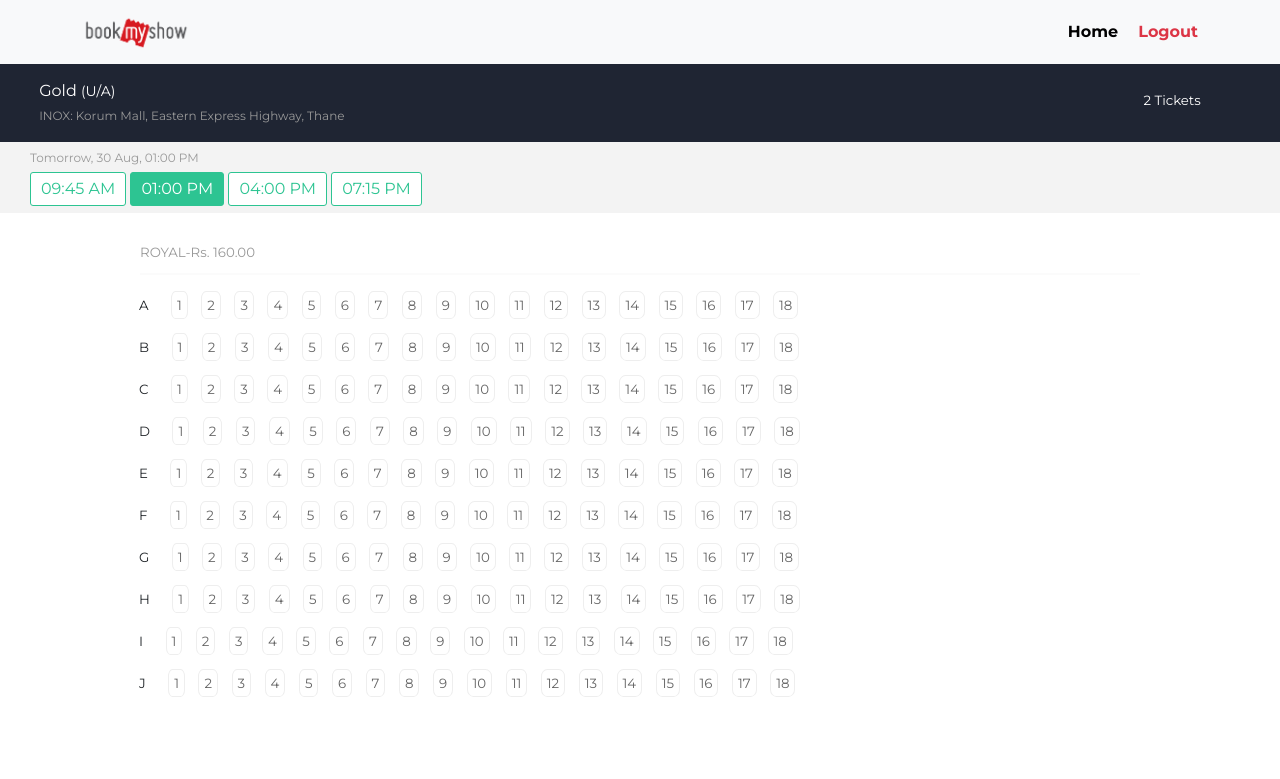
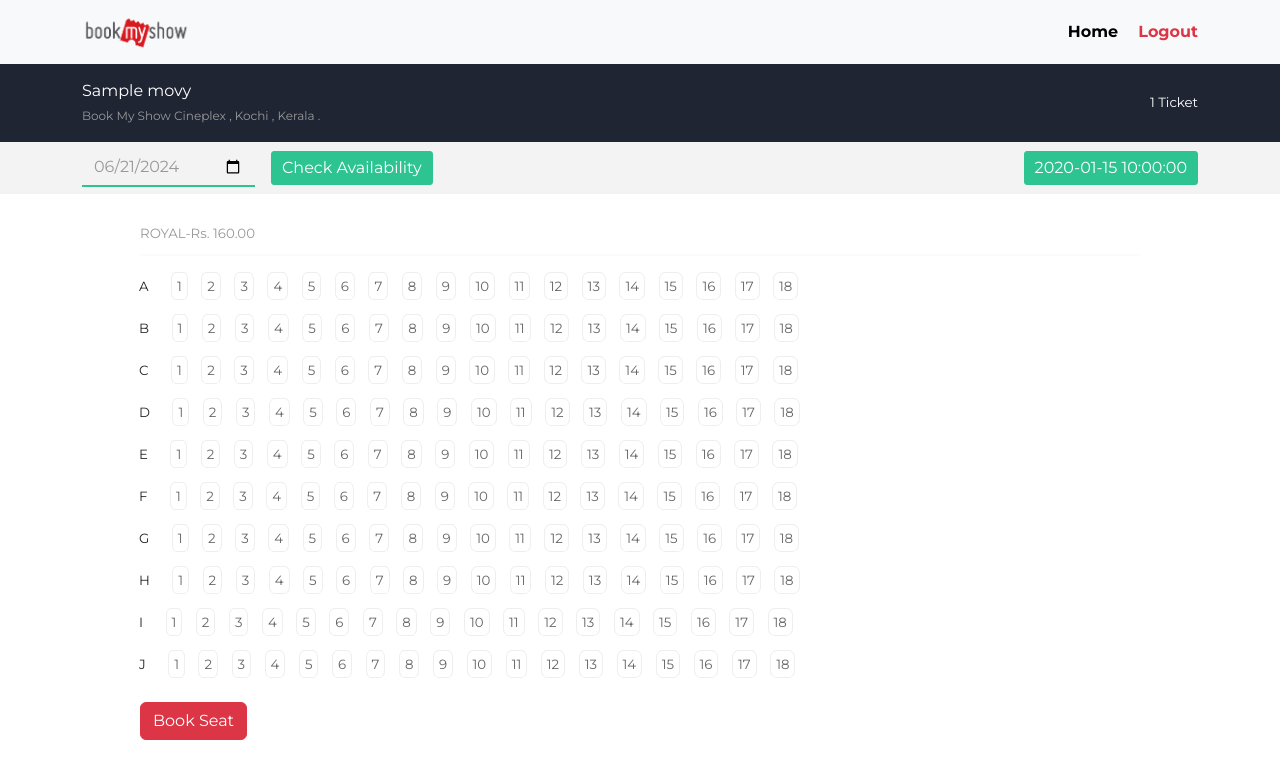
Before and after one commit to Kannan-01/bookmyshow, a Flask app: page /reservation/1 in a window 1280 px wide. Shown: the top 779 px of the page. Run offline with Flask 3, Linux system fonts and the light colour scheme; tables that the repository leaves empty or names only in its code hold one stand-in row (values such as "Sample post").

Commit message:
second commit

```diff
--- a/app.py
+++ b/app.py
@@ -1,14 +1,20 @@
 import mysql.connector
 from mysql.connector import Error
-from flask import Flask, request, jsonify, render_template ,redirect ,url_for
+from flask import Flask, request, jsonify, render_template, redirect, url_for
+from werkzeug.utils import secure_filename
+import os
 from random import randint
+from datetime import date, datetime, timedelta
 
 app = Flask(__name__)
-app.debug=True
+app.debug = True
+app.config['UPLOAD_FOLDER'] = 'uploads/'
+
 
 @app.route('/')
 def index():
     return render_template('index.html')
+
 
 @app.route('/', methods=['POST'])
 def login():
@@ -18,13 +24,15 @@
     if username == 'admin' and password == 'admin':
         return redirect(url_for('admin'))
     elif username == 'user' and password == 'user':
-         return redirect(url_for('user'))
+        return redirect(url_for('user'))
     else:
         return render_template('index.html', login_failed=True)
+
 
 @app.route('/bookings')
 def bookings():
     return render_template('bookings.html')
+
 
 @app.route('/admin')
 def admin():
@@ -48,7 +56,7 @@
     return render_template('admin.html', movies=movies)
 
 
-@app.route('/user',methods=['GET', 'POST'])
+@app.route('/user', methods=['GET', 'POST'])
 def user():
     if request.method == 'POST':
         movieid = request.form.get('movieid')
@@ -73,26 +81,75 @@
     movies = runQuery(query)
     return render_template('user.html', movies=movies)
 
-@app.route('/reservation/<movieId>')
+
+@app.route('/select-seat', methods=['POST'])
+def select_seat():
+    row_label = request.form.get('row_label')
+    row_id = request.form.get('row_id')
+    seat_number = request.form.get('seat_number')
+    print(row_label, row_id, seat_number)
+    # Process the seat selection as needed
+
+    return jsonify(status='success', message='Seat selected successfully')
+
+
+@app.route('/reservation/<movieId>', methods=['GET', 'POST'])
 def reservation(movieId):
+    if request.method == 'POST':
+        # Handle seat reservation
+        seat_row = request.form.get('seat_row')
+        seat_number = request.form.get('seat_number')
+        reservation_date = request.form.get('reservation_date')
+        query = "INSERT INTO reservations (movie_id, seat_row, seat_number, reservation_date) VALUES (%s, %s, %s, %s)"
+        params = (movieId, seat_row, seat_number, reservation_date)
+        runQuery(query, params)
+
+    # Fetch movie and schedule details
+    query = """
+        SELECT movies.*, schedules.time
+        FROM movies
+        JOIN schedules ON movies.movie_id = schedules.movie_id
+        WHERE movies.movie_id = %s;
+    """
+    params = (movieId,)
+    details = runQuery(query, params)
+    gettime = details[0][7] if len(details[0]) > 7 else ""
+
+    # Fetch booked seats for a specific date
+    reservation_date = request.args.get(
+        'reservation_date', date.today().strftime('%Y-%m-%d'))
+    query = "SELECT seat_row, seat_number FROM reservations WHERE movie_id = %s AND reservation_date = %s"
+    booked_seats = runQuery(query, (movieId, reservation_date))
+
+    # Create a set of booked seats
+    booked_seat_set = set()
+    for seat in booked_seats:
+        # Assuming seat[0] is seat_row and seat[1] is seat_number
+        booked_seat_set.add((seat[0], seat[1]))
+
     seatrow = 10  # Number of rows (example value)
     seatcol = 18  # Number of columns (example value)
     rows = []
-
     for i in range(seatrow):
         row_data = {
             'row_id': f'row-{i}',
-            'row_label': chr(65 + i),  # Generating row labels like A, B, C, ...
+            # Generating row labels like A, B, C, ...
+            'row_label': chr(65 + i),
             'seats': []
         }
         for j in range(seatcol):
-            row_data['seats'].append(j + 1)
+            seat = {
+                'number': j + 1,
+                'booked': (chr(65 + i), j + 1) in booked_seat_set
+            }
+            row_data['seats'].append(seat)
         rows.append(row_data)
-    # Process reservation logic if needed
-    print(movieId)
-    return render_template('reservation.html',rows=rows)
+
+    return render_template('reservation.html', rows=rows, details=details, time=gettime, reservation_date=reservation_date)
 
 # Function to check if movie already exists
+
+
 def movie_exists(movie_name):
     query = "SELECT * FROM movies WHERE movie_name = %s"
     params = (movie_name,)
@@ -100,6 +157,12 @@
     return len(result) > 0
 
 # for adding a movie
+
+
+def allowed_file(filename):
+    return '.' in filename and filename.rsplit('.', 1)[1].lower() in {'png', 'jpg', 'jpeg', 'gif'}
+
+
 @app.route('/add', methods=['GET', 'POST'])
 def add():
     if request.method == 'POST':
@@ -110,17 +173,38 @@
         genre = request.form.get('genre')
         movie_id = randint(0, 2147483646)
 
+        # Handle file upload
+        if 'poster' not in request.files:
+            return jsonify({'error': 'No file part'}), 400
+        file = request.files['poster']
+        if file.filename == '':
+            return jsonify({'error': 'No selected file'}), 400
+        if file and allowed_file(file.filename):
+            filename = secure_filename(file.filename)
+            file.save(os.path.join(app.config['UPLOAD_FOLDER'], filename))
+            poster_path = os.path.join(app.config['UPLOAD_FOLDER'], filename)
+        else:
+            return jsonify({'error': 'Invalid file type'}), 400
+
         if movie_exists(movie_name):
             return jsonify({'error': 'Movie already exists in the database.'}), 400
 
-        query = "INSERT INTO movies (movie_id, movie_name, length, language, format, genre) VALUES (%s, %s, %s, %s, %s, %s)"
-        params = (movie_id, movie_name, length, language, format, genre)
+        query = "INSERT INTO movies (movie_id, movie_name, length, language, format, genre, poster_path) VALUES (%s, %s, %s, %s, %s, %s, %s)"
+        params = (movie_id, movie_name, length,
+                  language, format, genre, poster_path)
         runQuery(query, params)
-        return jsonify({'message': 'Movie added successfully!'})
+
+        query = "SELECT * FROM movies WHERE movie_id = %s"
+        params = (movie_id,)
+        uploadData = runQuery(query, params)
+        print(uploadData)
+        return render_template('addmovie.html', uploadData=uploadData)
 
     return render_template('addmovie.html')
 
 # Function to check if movie already exists
+
+
 def schedule_exists(movie_id):
     query = "SELECT * FROM schedules WHERE movie_id = %s"
     params = (movie_id,)
@@ -128,6 +212,8 @@
     return len(result) > 0
 
 # schedule time for a movie
+
+
 @app.route('/schedule', methods=['GET', 'POST'])
 def schedule():
     if request.method == 'POST':
@@ -144,7 +230,7 @@
 
     query = "SELECT * FROM movies"
     movies = runQuery(query)
-    return render_template('schedule.html',movies=movies)
+    return render_template('schedule.html', movies=movies)
 
 
 # sql connections
@@ -183,5 +269,6 @@
     print("Couldn't connect to MySQL Database")
     return None
 
+
 if __name__ == "__main__":
     app.run(host='0.0.0.0')
--- a/static/style.css
+++ b/static/style.css
@@ -125,20 +125,8 @@
   padding: 15px;
   color: #fff;
 }
-nav .nav-item-container {
-  display: inline-block;
-  margin-right: 20px;
-  vertical-align: middle;
-  /* float:left; */
-}
-.left-nav-item {
-  display: inline-block;
-  position: relative;
-  vertical-align: middle !important;
-}
-.right-nav-item {
-  float: right !important;
-  margin-top: 9px;
+.pointer{
+  cursor: pointer;
 }
 .mallname {
   font-size: 9pt;
@@ -149,20 +137,6 @@
 }
 .small-text {
   font-size: 10pt;
-}
-.xsmall-text {
-  font-size: 9pt;
-}
-.pointer {
-  cursor: pointer;
-}
-.showmobile {
-  display: none !important;
-}
-.back-logo {
-  font-size: 20pt;
-  color: #fff;
-  text-align: center;
 }
 /* Navbar style end*/
 header {
--- a/templates/reservation.html
+++ b/templates/reservation.html
@@ -18,9 +18,64 @@
       href="https://fonts.googleapis.com/css2?family=Montserrat:ital,wght@0,100..900;1,100..900&display=swap"
       rel="stylesheet"
     />
+    <!-- jquery for AJAX -->
+    <script src="https://code.jquery.com/jquery-3.6.0.min.js"></script>
+
     <link rel="stylesheet" href="../static/style.css" />
+    <style>
+      .form-control,
+      .form-select:focus {
+        box-shadow: none;
+        border-bottom: 2px solid #2dc492 !important;
+        background-color: #f3f3f3;
+        border-radius: 0%;
+        border: none;
+      }
+      .form-control,
+      .form-select::placeholder {
+        color: #999;
+        background-color: #f3f3f3;
+      }
+      .booked {
+        background-color: gray;
+      }
+      .selected {
+        background-color: yellow;
+      }
+    </style>
   </head>
   <body>
+    <script>
+      function selectSeat(rowLabel, rowId, seatNumber, element) {
+        // Remove the highlight from all seats
+        var seats = document.querySelectorAll(".seat");
+        seats.forEach(function (seat) {
+          seat.classList.remove("highlighted");
+        });
+
+        // Add the highlight to the clicked seat
+        element.classList.add("highlighted");
+
+        // AJAX request to handle the seat selection
+        $.ajax({
+          type: "POST",
+          url: "/select-seat", // Your server endpoint to handle the request
+          data: {
+            row_label: rowLabel,
+            row_id: rowId,
+            seat_number: seatNumber,
+          },
+          success: function (response) {
+            alert(
+              "You have selected seat: Row " + rowLabel + ", Seat " + seatNumber
+            );
+          },
+          error: function (error) {
+            alert("An error occurred: " + error.statusText);
+          },
+        });
+      }
+    </script>
     <!-- navbar -->
     <nav class="navbar bg-body-tertiary">
       <div class="container">
@@ -28,47 +83,120 @@
           <img src="../static/images/logo.png" width="110px" alt="Bookmyshow" />
         </span>
         <div>
-          <button type="button" class="fw-bold border-0 me-3" style="background-color: inherit;" ><a class="text-black text-decoration-none" href="/user">Home</a></button>
-            <button type="button" class="text-danger fw-bold border-0" style="background-color: inherit;" ><a class="text-danger text-decoration-none" href="/">Logout</a></button>
+          <button
+            type="button"
+            class="fw-bold border-0 me-3"
+            style="background-color: inherit"
+          >
+            <a class="text-black text-decoration-none" href="/user">Home</a>
+          </button>
+          <button
+            type="button"
+            class="text-danger fw-bold border-0"
+            style="background-color: inherit"
+          >
+            <a class="text-danger text-decoration-none" href="/">Logout</a>
+          </button>
         </div>
       </div>
     </nav>
 
     <nav>
-      <div class="left-nav-item">
-          <div class="nav-item-container"><a href="#back" class="fa fa-angle-left back-logo"></a></div>
-          <div class="nav-item-container">
-              Gold <small>(U/A)</small><br>
-              <small class="mallname light-grey-text"> INOX: Korum Mall, Eastern Express Highway, Thane</small>
+      <div class="container d-flex align-items-center justify-content-between">
+        <div>
+          {% for detail in details %} {{detail[1]}}<br />
+          {% endfor%}
+          <small class="mallname light-grey-text">
+            Book My Show Cineplex , Kochi , Kerala .</small
+          >
         </div>
-          <div class="showmobile nav-item-container" style="text-overflow:ellipsis !important;font-size:10pt;overflow:hidden;white-space: nowrap;width:80%;"><b> INOX: Korum Mall, Eastern Express Highway, Thane</b></div>
-      </div>
-      <div class="right-nav-item">
-          <div class="nav-item-container small-text num-of-tickets pointer" style="margin-right:40px;">2 Tickets <span class="fa fa-angle-down"></span></div>
-          <div class="nav-item-container"><span class="fa fa-close pointer"></span></div>
+        <div class="small-text">1 Ticket</div>
       </div>
     </nav>
     <header>
-      <div class="light-grey-text xsmall-text" id="ticket-date">Tomorrow, 30 Aug, 01:00 PM</div>
-      <button class="timing-select-button"> 09:45 AM</button>
-      <button class="timing-select-button active"> 01:00 PM</button>
-      <button class="timing-select-button"> 04:00 PM</button>
-      <button class="timing-select-button"> 07:15 PM</button>
+      <div class="d-flex justify-content-between align-items-center container">
+        <form
+          action="{{ url_for('reservation', movieId=details[0][0]) }}"
+          method="GET"
+        >
+          <div class="d-flex justify-content-center align-items-center">
+            <div class="me-3">
+              <input
+                class="form-control"
+                type="date"
+                id="reservation_date"
+                name="reservation_date"
+                value="{{ reservation_date }}"
+              />
+            </div>
+            <div>
+              <button class="timing-select-button active" type="submit">
+                Check Availability
+              </button>
+            </div>
+          </div>
+        </form>
+
+        <button class="timing-select-button active">{{time}}</button>
+      </div>
     </header>
-
-
     <div class="content">
-      <span class="light-grey-text">ROYAL-Rs. 160.00</span><br><hr>
-      <div class="seats" id="seats-royal" seatrow="{{ rows|length }}" seatcol="{{ rows[0]['seats']|length }}">
+      <span class="light-grey-text">ROYAL-Rs. 160.00</span><br />
+      <hr />
+      <form
+        action="{{ url_for('reservation', movieId=details[0][0]) }}"
+        method="POST"
+      >
+        <input
+          type="hidden"
+          name="reservation_date"
+          value="{{ reservation_date }}"
+        />
+        <div
+          class="seats"
+          id="seats-royal"
+          seatrow="{{ rows|length }}"
+          seatcol="{{ rows[0]['seats']|length }}"
+        >
+          <div class="seating-chart">
             {% for row in rows %}
-          <div class='row' id='{{ row.row_id }}'>{{ row.row_label }} &nbsp; &nbsp;
-              {% for seat in row.seats %}
-              <a class='seat pointer'>{{ seat }}</a>
+            <div class="row" id="{{ row.row_id }}">
+              {{ row.row_label }} &nbsp; &nbsp; {% for seat in row.seats %}
+              <a
+                onclick="selectSeat('{{ row.row_label }}', '{{ row.row_id }}', '{{ seat }}', this)"
+                class="seat pointer {% if seat.booked %}booked{% endif %}"
+                data-row="{{ row.row_label }}"
+                data-seat="{{ seat.number }}"
+                >{{ seat.number }}</a
+              >
               {% endfor %}
             </div>
             {% endfor %}
           </div>
         </div>
+        <input type="hidden" name="seat_row" id="seat_row" />
+        <input type="hidden" name="seat_number" id="seat_number" />
+        <button class="btn btn-danger mt-3" type="submit">Book Seat</button>
+      </form>
+    </div>
+    <script>
+      document.querySelectorAll(".seat").forEach((seat) => {
+        seat.addEventListener("click", function () {
+          if (!this.classList.contains("booked")) {
+            document.getElementById("seat_row").value =
+              this.getAttribute("data-row");
+            document.getElementById("seat_number").value =
+              this.getAttribute("data-seat");
+            document
+              .querySelectorAll(".seat.selected")
+              .forEach((selectedSeat) => {
+                selectedSeat.classList.remove("selected");
+              });
+            this.classList.add("selected");
+          }
+        });
+      });
+    </script>
   </body>
   <script
     src="https://cdn.jsdelivr.net/npm/bootstrap@5.3.3/dist/js/bootstrap.bundle.min.js"
--- a/templates/user.html
+++ b/templates/user.html
@@ -27,6 +27,7 @@
       nomodule
       src="https://unpkg.com/ionicons@5.5.2/dist/ionicons/ionicons.js"
     ></script>
+    <!-- jquery for AJAX -->
     <script src="https://code.jquery.com/jquery-3.6.0.min.js"></script>
 
     <link rel="stylesheet" href="../static/style.css" />
```
Also changed, not shown: templates/addmovie.html (+40 -6 lines), uploads/IMG_0749.JPG (added). Lines whose indentation alone changed are shown as unchanged.
